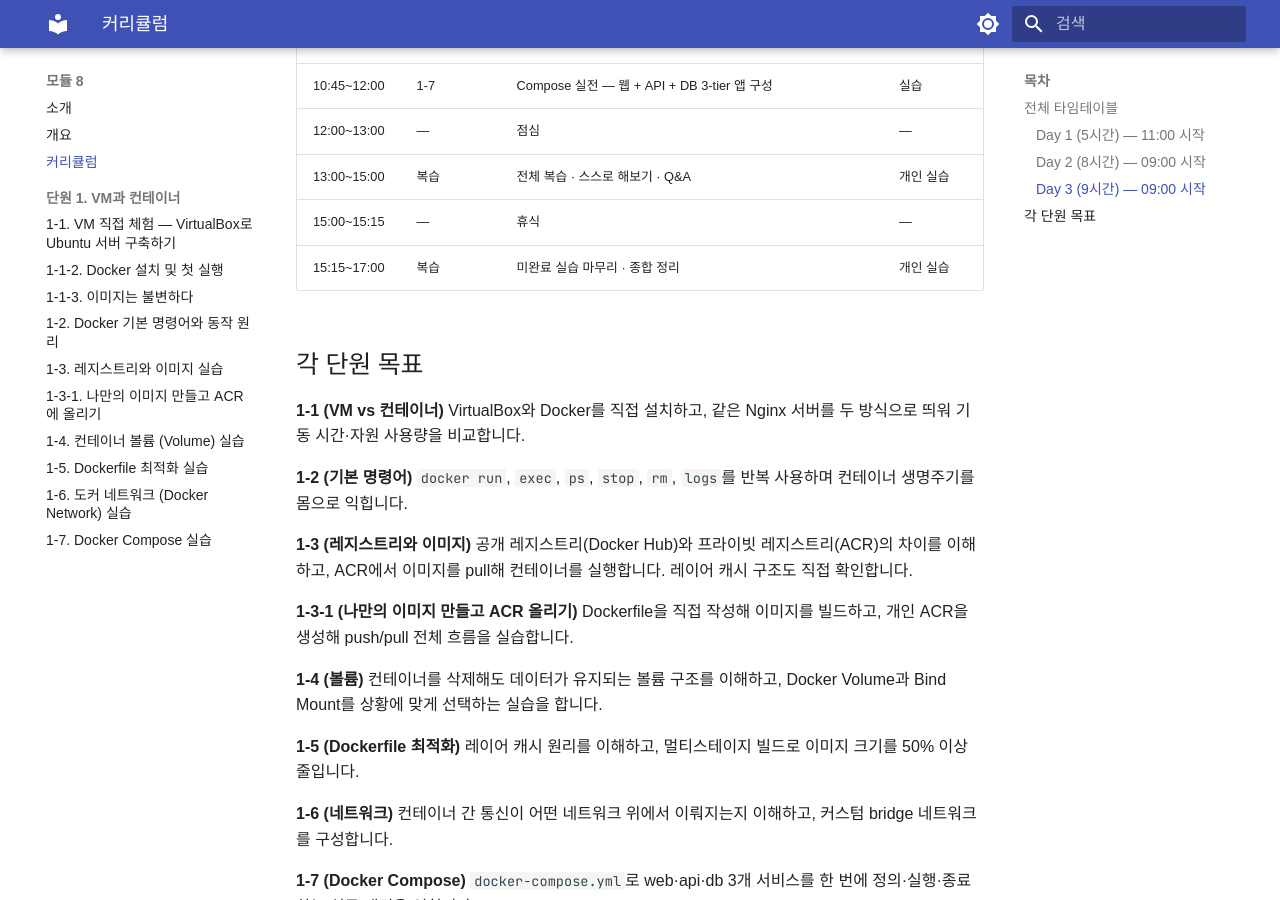
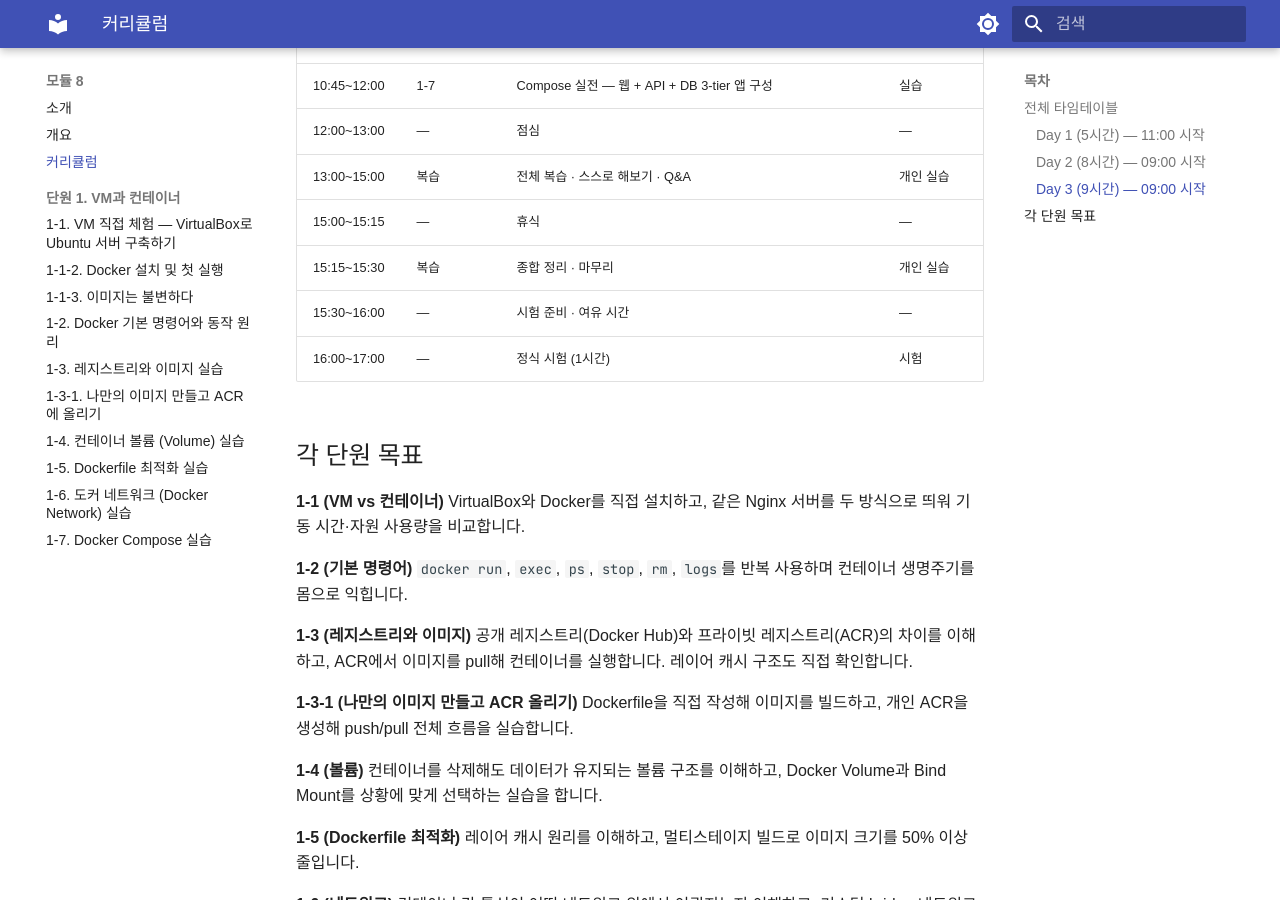
Before and after one commit to skilleat-labs/docker-k8s-labs, an MkDocs documentation site: the page built from docs/modules/module8/curriculum.md, in a window 1280 px wide and 900 px high, scrolled down 1699 px. Built offline with MkDocs 1.6.1 and Material for MkDocs 9.7.7, drawn with Linux system fonts in a browser that asks for light colours; some web fonts are replaced.

Commit message:
curriculum: Day 3 마지막 1.5시간 시험 일정 추가
- 15:15~15:30: 종합 정리 마무리
- 15:30~16:00: 시험 준비 · 여유 시간 (30분)
- 16:00~17:00: 정식 시험 (1시간)

Co-Authored-By: Claude Sonnet 4.6 <noreply@anthropic.com>

```diff
--- a/docs/modules/module8/curriculum.md
+++ b/docs/modules/module8/curriculum.md
@@ -44,7 +44,9 @@
 | 12:00~13:00 | — | 점심 | — |
 | 13:00~15:00 | 복습 | 전체 복습 · 스스로 해보기 · Q&A | 개인 실습 |
 | 15:00~15:15 | — | 휴식 | — |
-| 15:15~17:00 | 복습 | 미완료 실습 마무리 · 종합 정리 | 개인 실습 |
+| 15:15~15:30 | 복습 | 종합 정리 · 마무리 | 개인 실습 |
+| 15:30~16:00 | — | 시험 준비 · 여유 시간 | — |
+| 16:00~17:00 | — | 정식 시험 (1시간) | 시험 |
 
 ## 각 단원 목표
 
```
